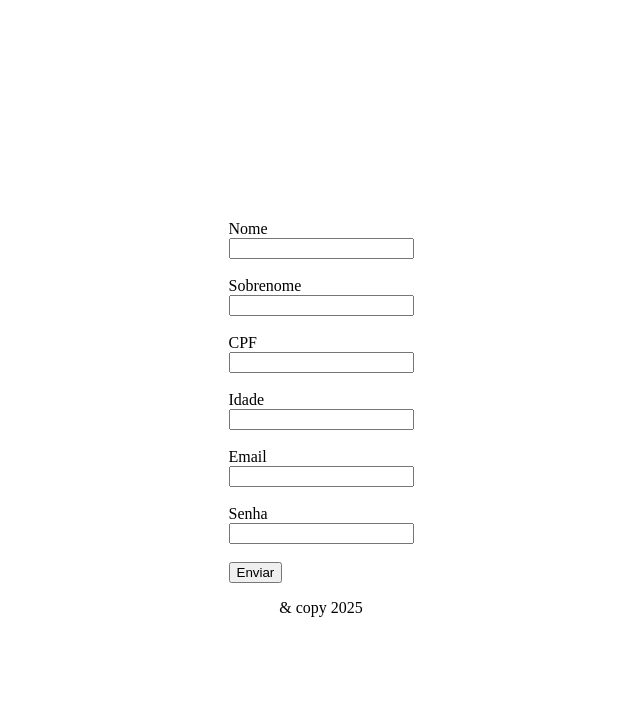
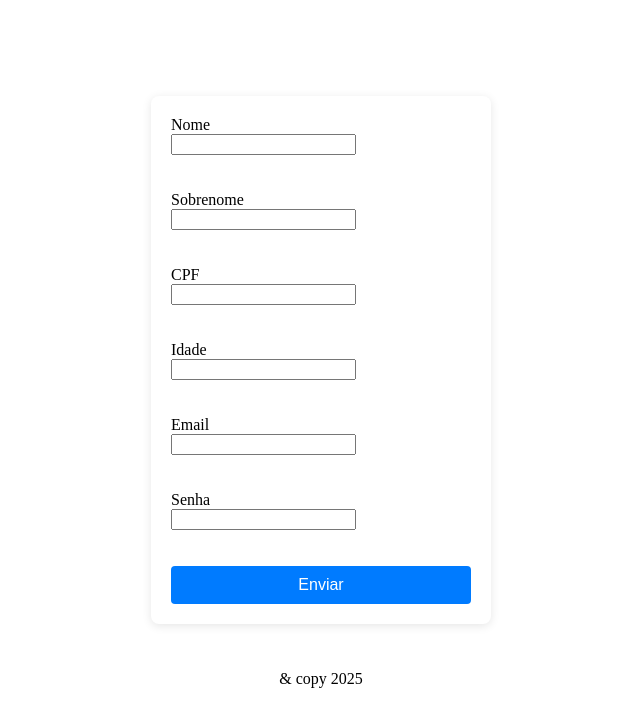
Before and after one commit to aloca-e-debreia/site, a Flask app: page /cadastro in a window 1280 px wide. Shown: the top 727 px of the page, without its empty margins (319-959 px from the left). Run offline with Flask 3, Linux system fonts and the light colour scheme.

Commit message:
feat: form validation with JS (and style)

```diff
--- a/app/static/css/style.css
+++ b/app/static/css/style.css
@@ -6,3 +6,57 @@ body {
     align-items: center;
     justify-content: center;
 }
+
+form {
+    background-color: #fff;
+    padding: 20px;
+    border-radius: 8px;
+    box-shadow: 0 2px 10px rgba(0, 0, 0, 0.1);
+    width: 300px;
+    text-align: left;
+}
+.input-group {
+    margin-bottom: 15px;
+    text-align: left;
+}
+.input-group label {
+    display: block;
+    margin-bottom: 5px;
+    color: #555;
+}
+.input-group input {
+    width: calc(100% - 20px);
+    padding: 10px;
+    border: 1px solid #ddd;
+    border-radius: 4px;
+    box-sizing: border-box;
+}
+.btn {
+    background-color: #007BFF;
+    color: white;
+    padding: 10px 15px;
+    border: none;
+    border-radius: 4px;
+    cursor: pointer;
+    width: 100%;
+    font-size: 16px;
+}
+.btn:hover {
+    background-color: #0056b3;
+}
+.links {
+    margin-top: 15px;
+}
+.links a {
+    color: #007BFF;
+    text-decoration: none;
+    font-size: 14px;
+}
+.links a:hover {
+    text-decoration: underline;
+}
+
+.aviso {
+    margin-top: 30px;
+    text-align: center;
+}
--- a/app/templates/auth/cadastro.html
+++ b/app/templates/auth/cadastro.html
@@ -4,29 +4,52 @@
 
 {% block content %}
 
-<p>{{ mensagem }}</p> <br><br>
+    <form id="cadastro-formulario" method="POST" action="{{ url_for('cadastro.cadastro') }}">
+        <div id="input-group">
+            <label>Nome</label><br>
+            <input type="text" name="nome" id="nome" required>
+            <div id="nome-error" class="error-message"></div><br><br>
+        </div>
 
-    <form method="POST" action="{{ url_for('cadastro.cadastro') }}">
-        <label>Nome</label><br>
-        <input type="text" name="nome"><br><br>
+        <div id="input-group">
+            <label>Sobrenome</label><br>
+            <input type="text" name="sobrenome" id="sobrenome" required>
+            <div id="sobrenome-error" class="error-message"></div><br><br>
+        </div>
 
-        <label>Sobrenome</label><br>
-        <input type="text" name="sobrenome"><br><br>
+        <div id="input-group">
+            <label>CPF</label><br>
+            <input type="text" name="cpf" id="cpf" required>
+            <div id="cpf-error" class="error-message"></div><br><br>
+        </div>
 
-        <label>CPF</label><br>
-        <input type="text" name="cpf"><br><br>
+        <div id="input-group">
+            <label>Idade</label><br>
+            <input type="number" name="idade" id="idade" required>
+            <div id="idade-error" class="error-message"></div><br><br>
+        </div>
 
-        <label>Idade</label><br>
-        <input type="number" name="idade"><br><br>
+        <div id="input-group">
+            <label>Email</label><br>
+            <input type="text" name="email" id="email" required>
+            <div id="email-error" class="error-message"></div><br><br>
+        </div>
 
-        <label>Email</label><br>
-        <input type="text" name="email"><br><br>
+        <div id="input-group">
+            <label>Senha</label><br>
+            <input type="password" name="senha" id="senha" required>
+            <div id="senha-error" class="error-message"></div><br><br>
+        </div>
 
-        <label>Senha</label><br>
-        <input type="password" name="senha"><br><br>
-        <button type="submit">Enviar</button>
+        <button type="submit" class="btn">Enviar</button>
     </form>
-
+    <div class="aviso" id="aviso">
+        {% with messages = get_flashed_messages()%}
+            {% if messages%}
+                {% for message in messages%}
+                    <p>{{message}}</p>
+                {% endfor %}
+            {% endif %}
+        {% endwith %}
+    </div>
 {% endblock %}
-
-<script src="{{ url_for(static, filename='js/script.js') }}"></script>
--- a/app/templates/auth/login.html
+++ b/app/templates/auth/login.html
@@ -19,7 +19,7 @@
         <input type="text" name="email" id="email"><br><br>
 
         <label>Senha</label><br>
-        <input type="password" name="senha" id="email"><br><br>
+        <input type="password" name="senha" id="senha"><br><br>
         <button type="submit">Enviar</button><br><br>
 
         <div class="links">
```
Also changed, not shown: app/static/js/script.js (+108 -0 lines).
